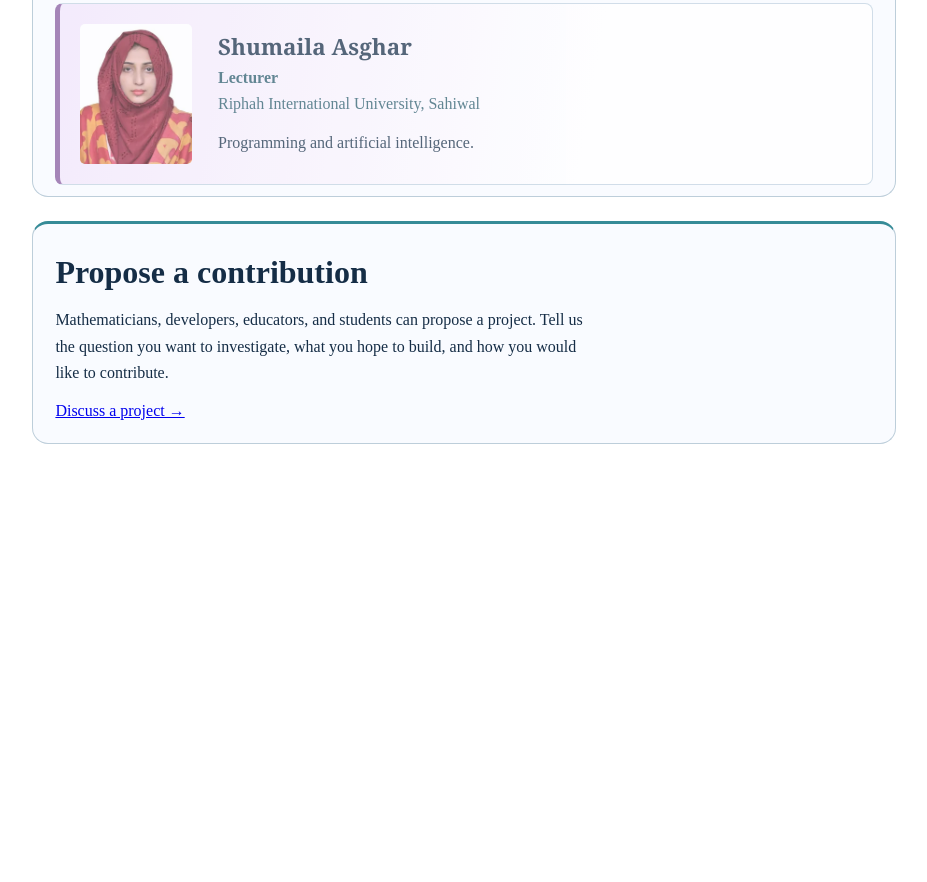
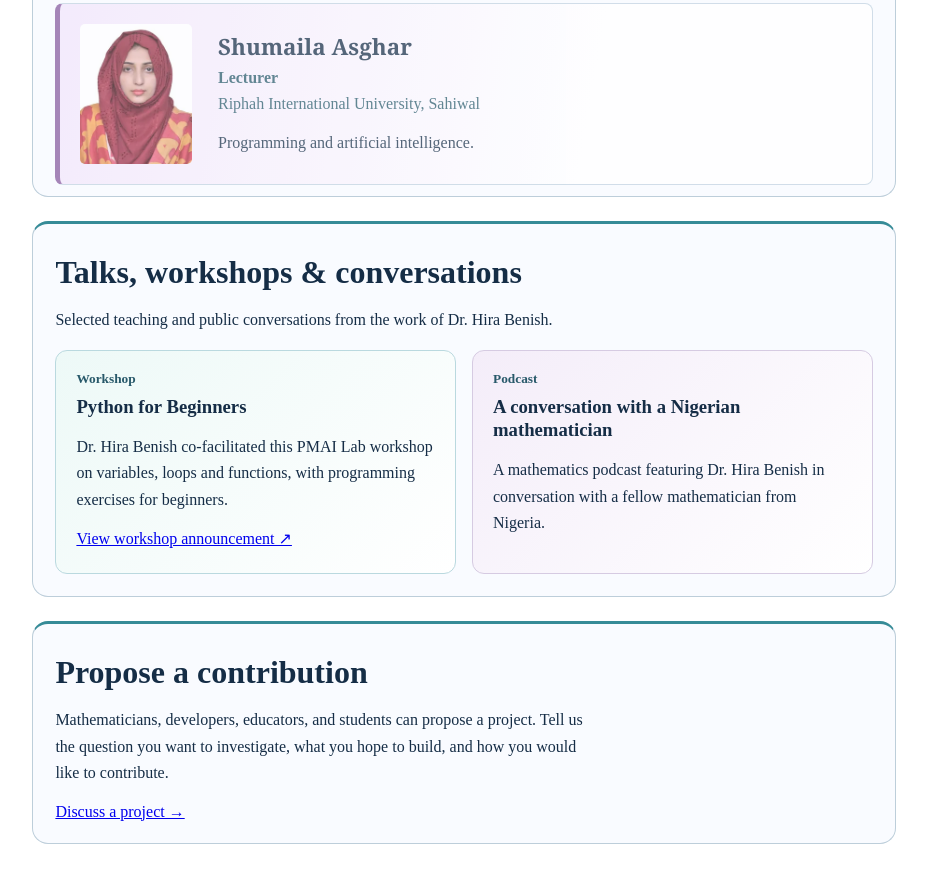
Before and after one commit to math-ai-lab/math-ai-lab.github.io, a plain HTML site: page collaborations-content.html in a window 1280 px wide. Shown: the part 1345-2227 px from the top of the page, without its empty margins (176-1103 px from the left). Before the commit the page ends 1869 px from the top, so only its background shows below. Drawn offline with Linux system fonts and the light colour scheme.

Commit message:
Feature workshops and public conversations on Collaborations

```diff
--- a/collaborations-content.html
+++ b/collaborations-content.html
@@ -50,6 +50,19 @@
       </article>
     </div>
   </section>
+    <section id="events" aria-labelledby="events-title">
+    <h2 id="events-title">Talks, workshops &amp; conversations</h2>
+    <p>Selected teaching and public conversations from the work of Dr. Hira Benish.</p>
+    <div class="collab-events">
+      <article><small>Workshop</small><h3>Python for Beginners</h3>
+        <p>Dr. Hira Benish co-facilitated this PMAI Lab workshop on variables, loops and functions, with programming exercises for beginners.</p>
+        <a href="https://www.linkedin.com/posts/python-mathematics-ai-lab_pmailab-pythonforbeginners-pythonprogramming-activity-7498684507521253376-9bEL">View workshop announcement ↗</a>
+      </article>
+      <article><small>Podcast</small><h3>A conversation with a Nigerian mathematician</h3>
+        <p>A mathematics podcast featuring Dr. Hira Benish in conversation with a fellow mathematician from Nigeria.</p>
+      </article>
+    </div>
+  </section>
   <section id="details">
     <h2>Propose a contribution</h2>
     <p>Mathematicians, developers, educators, and students can propose a project. Tell us the question you want to investigate, what you hope to build, and how you would like to contribute.</p>
--- a/lab-grid.css
+++ b/lab-grid.css
@@ -120,3 +120,10 @@ main:has(.research-notes)::before {
 @media (prefers-reduced-motion: reduce) {
   main:has(.research-notes)::before { animation: none; }
 }
+
+/* Public engagement on the Collaborations page. */
+.collab-events { display:grid; grid-template-columns:repeat(auto-fit,minmax(min(100%,16rem),1fr)); gap:1rem; }
+.collab-events article { padding:1.25rem; border-radius:12px; border:1px solid #bad9df; background:linear-gradient(135deg,#edf9f7,#fff); }
+.collab-events article:nth-child(even) { border-color:#d6cbe2; background:linear-gradient(135deg,#f4edf9,#fff); }
+.collab-events h3 { margin:.5rem 0; line-height:1.25; }
+.collab-events small { font-weight:650; }
```
Also changed, not shown: collaborations.html (+13 -0 lines).
